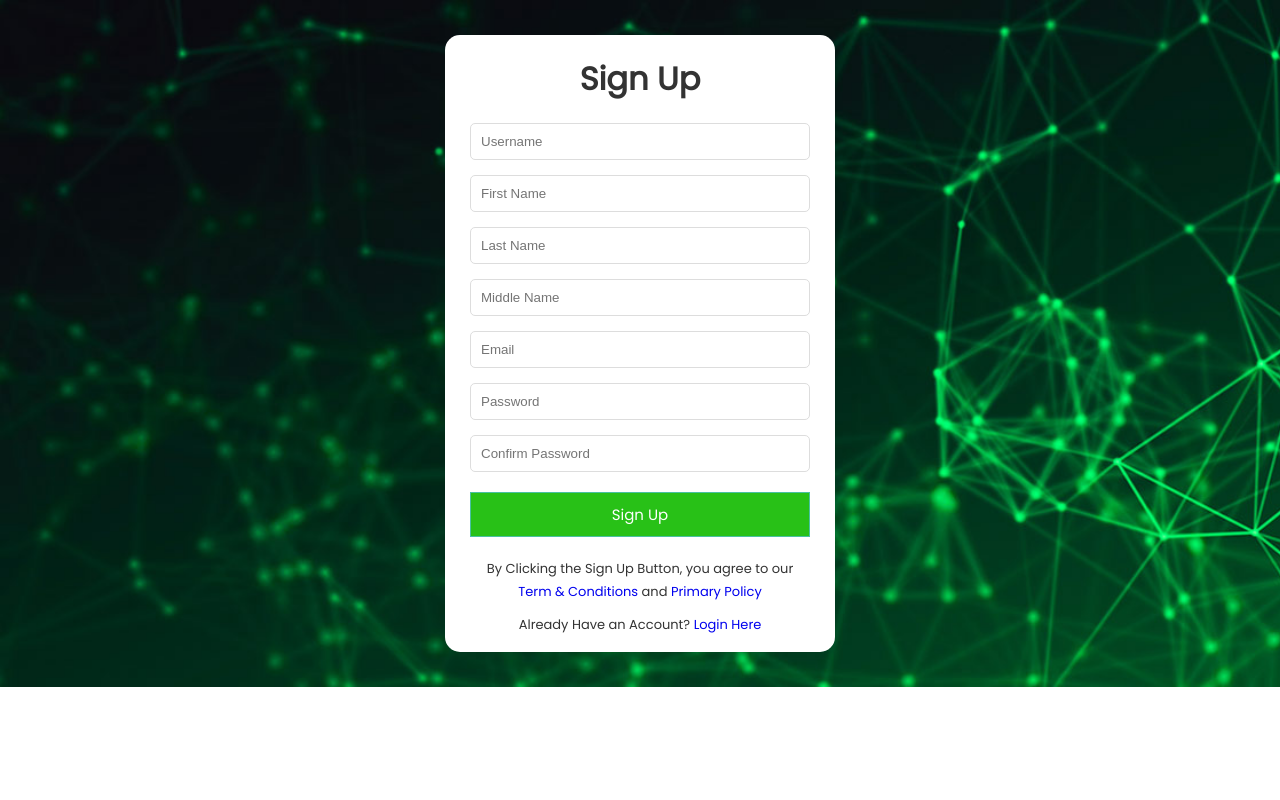
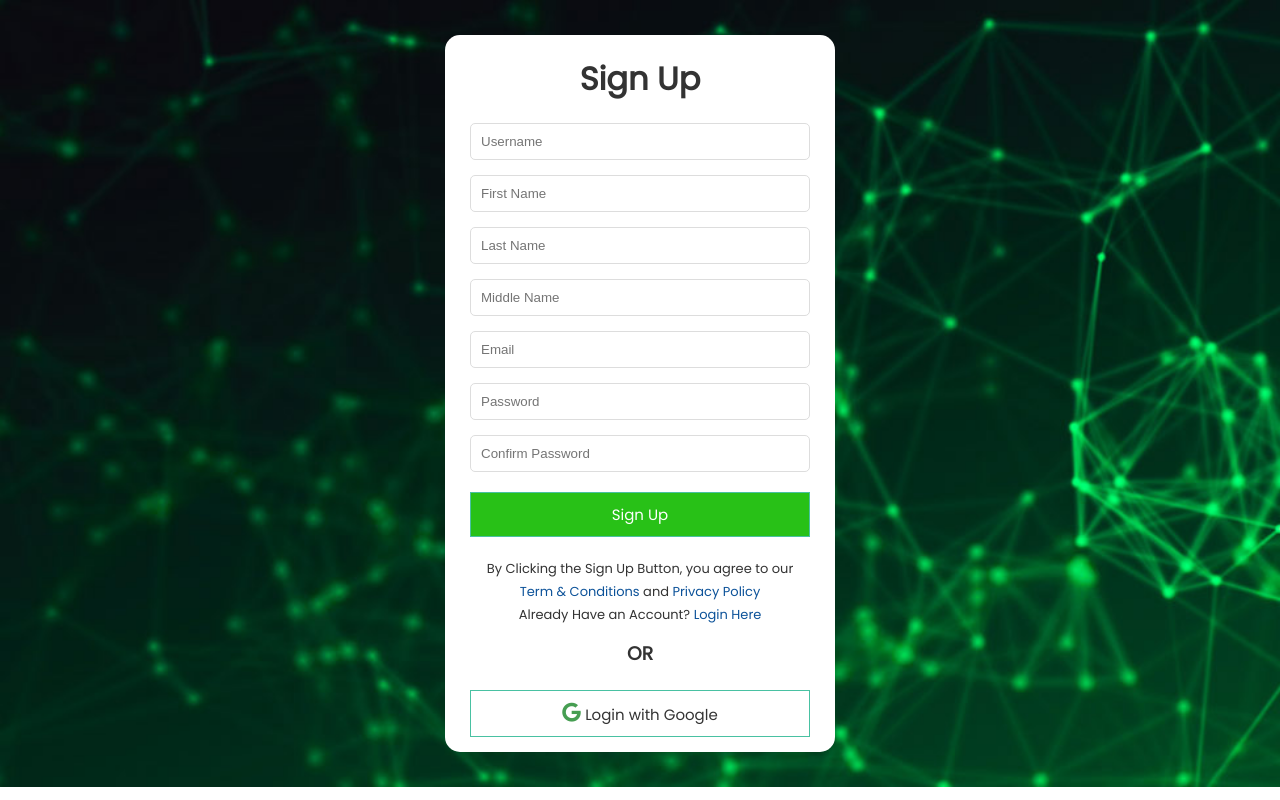
Before and after one commit to Goddy01/crowdsourcing-platform, a Django app: page /accounts/sign-up/ in a window 1280 px wide. Run offline with Django 3.2, Linux system fonts and the light colour scheme; some libraries are stand-ins or nearby versions.

```diff
--- a/accounts/templates/accounts/sign_in.html
+++ b/accounts/templates/accounts/sign_in.html
@@ -35,8 +35,8 @@ background-size: cover;height: 100vh;'>
         </div>
         <button type="submit">Login</button>
         <footer>
-            <p>Don't have an account? <a href="#">Sign Up</a></p>
-            <a href="#" style="font-size: 14px;">Forgot password?</a>
+            <p>Don't have an account? <a href="{% url 'accounts:sign_up' %}" style="color: #0c5299;">Sign Up</a></p>
+            <a href="#" style="font-size: 14px;color: #0c5299;">Forgot password?</a>
         </footer>
       </form>
       <!-- Form Close -->
--- a/accounts/templates/accounts/sign_up.html
+++ b/accounts/templates/accounts/sign_up.html
@@ -6,7 +6,10 @@
   <meta http-equiv="X-UA-Compatible" content="IE=edge">
   <meta name="viewport" content="width=device-width, initial-scale=1.0">
   <link rel="stylesheet" href="{% static 'css/sign_in_up.css' %}">
-  <title>Registration Form Using HTML/CSS</title>
+  <link rel="stylesheet" href="https://cdnjs.cloudflare.com/ajax/libs/font-awesome/4.7.0/css/font-awesome.min.css">
+  <!-- <script src="https://stackpath.bootstrapcdn.com/bootstrap/4.4.1/js/bootstrap.bundle.min.js"></script>
+    <link rel="stylesheet" href="https://stackpath.bootstrapcdn.com/bootstrap/4.1.0/css/bootstrap.min.css" integrity="sha384-9gVQ4dYFwwWSjIDZnLEWnxCjeSWFphJiwGPXr1jddIhOegiu1FwO5qRGvFXOdJZ4" crossorigin="anonymous"> -->
+  <title>Sign-Up</title>
 </head>
 <body style='background: url("{% static 'images/bg-image1.jpg' %}");background-repeat: no-repeat;
 background-size: cover;'>
@@ -41,10 +44,17 @@ background-size: cover;'>
         <button type="submit">Sign Up</button>
         <p class="bottom-text">
           By Clicking the Sign Up Button, you agree to our
-          <a href="#">Term & Conditions</a> and <a href="#">Primary Policy</a>
+          <a href="#" style="color:#0c5299;">Term & Conditions</a> and <a href="#" style="color:#0c5299;">Privacy Policy</a>
           <footer>
-            <span>Already Have an Account? <a href="#">Login Here</a></span>
+            <span>Already Have an Account? <a href="{% url 'accounts:sign_in' %}" style="color: #0c5299;">Login Here</a></span>
         </footer>
+        <div>
+            <h3 style="margin-bottom: 6px;text-align: center;">OR</h3>
+            <button type="submit" style="background-color: #fff;color: #333;">
+                <i class="fa fa-google" style="font-size: 22px;color: #469e52;"></i>
+                <span>Login with Google</span>
+            </button>
+        </div>
         </p>
       </form>
       <!-- Form Close -->
--- a/accounts/urls.py
+++ b/accounts/urls.py
@@ -1,6 +1,7 @@
 from django.urls import path
 from . import views
 
+app_name = 'accounts'
 urlpatterns = [
     path('sign-in/', views.sign_in, name='sign_in'),
     path('sign-up/', views.sign_up, name='sign_up'),
--- a/static/css/sign_in_up.css
+++ b/static/css/sign_in_up.css
@@ -83,6 +83,6 @@ a{
 footer {
   text-align: center;
   font-size: 13px;
-  margin-top: 10px;
+  margin-bottom: 10px;
   color: #333;
 }
```
